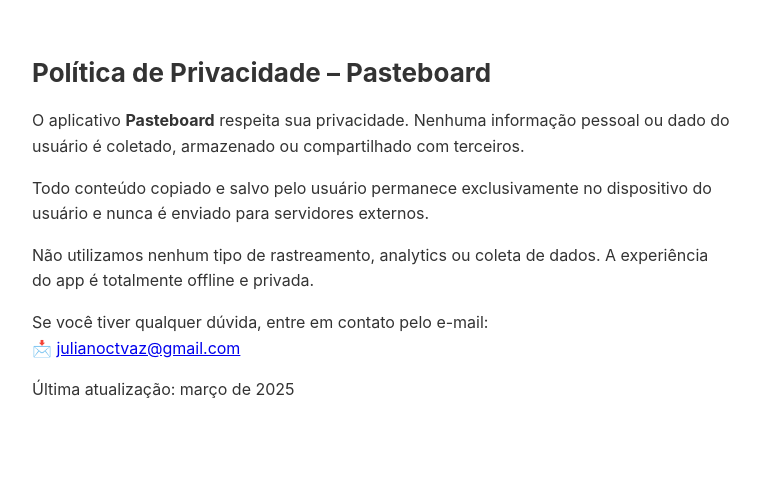
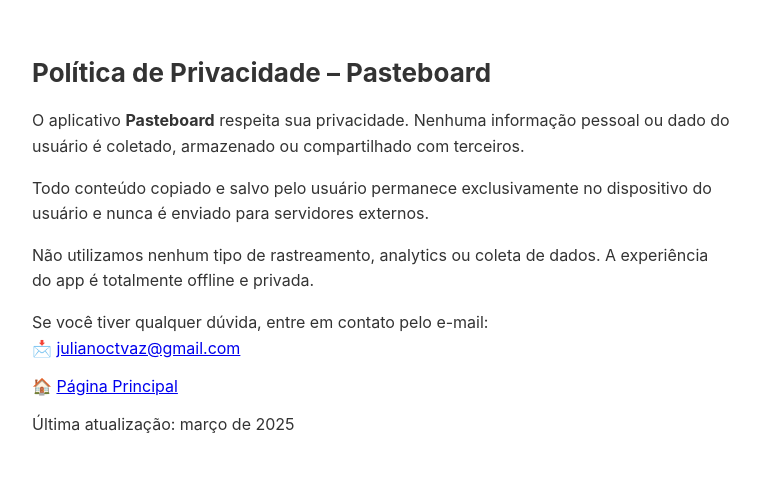
Before and after one commit to julianoctvaz/Pasteboard, a plain HTML site: page privacidade.html in a window 1280 px wide. Shown: the whole page, without its empty margins (258-1018 px from the left). Drawn offline with Linux system fonts and the light colour scheme.

Commit message:
Update privacidade.html

```diff
--- a/privacidade.html
+++ b/privacidade.html
@@ -35,6 +35,10 @@
 
     <p>Se você tiver qualquer dúvida, entre em contato pelo e-mail:<br>
     📩 <a href="mailto:julianoctvaz@gmail.com">julianoctvaz@gmail.com</a></p>
+            <div class="privacy">
+            🏠 <a href="index"> Página Principal</a>
+
+        </div>
 
     <p>Última atualização: março de 2025</p>
 
```
